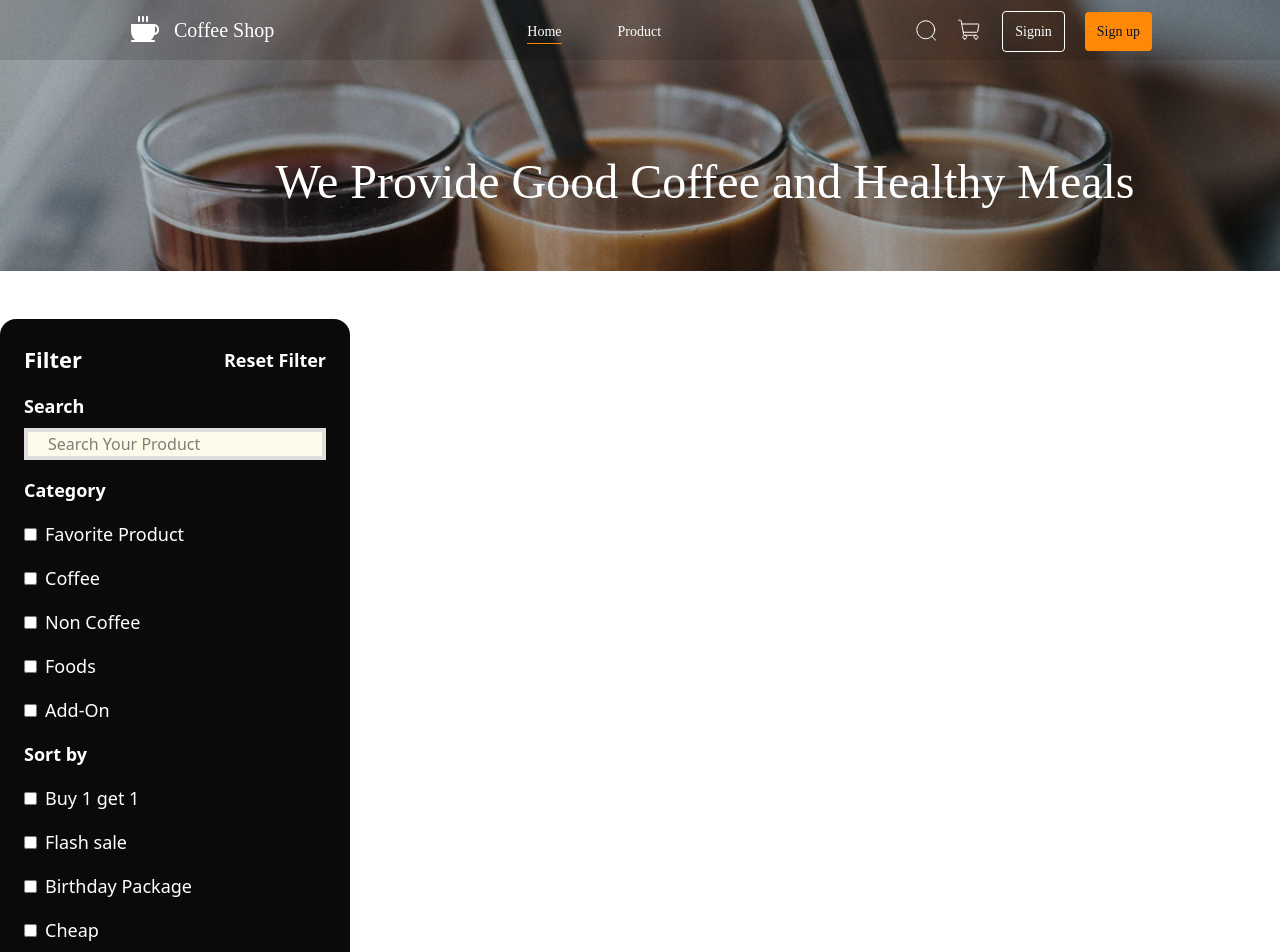
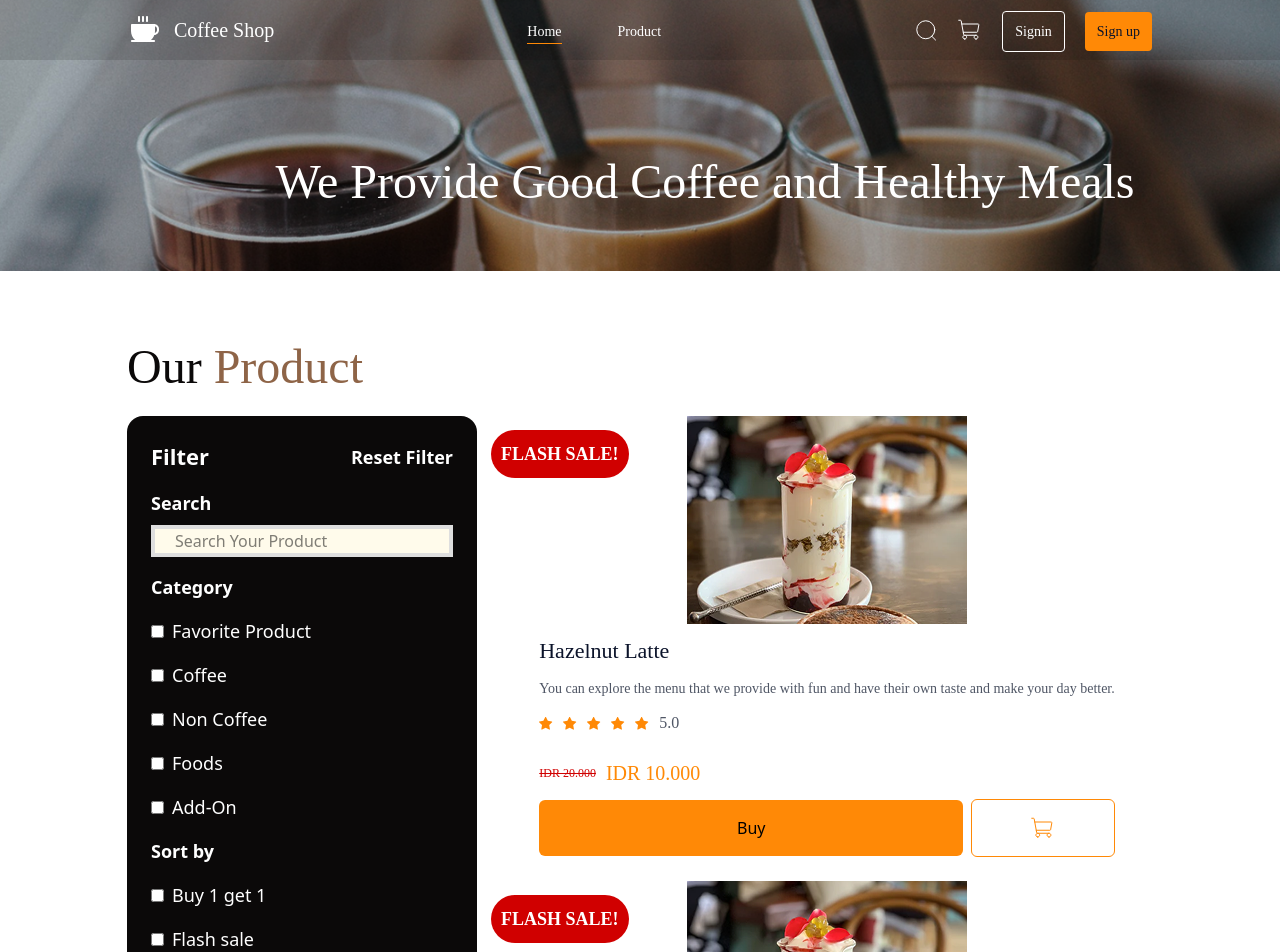
Before and after one commit to adityabastyas/koda-b6-react, a React (Vite) app: page /products in a window 1280 px wide. Shown: the top 952 px of the page. Built offline with nearby package versions, Linux system fonts and the light colour scheme.

Commit message:
feat: add layout grid filter and component product

```diff
--- a/src/pages/Products.jsx
+++ b/src/pages/Products.jsx
@@ -1,6 +1,7 @@
 import React from "react";
 
 import coffeTree from "../assets/img/Rectangle299.png";
+import CartMenu from "../components/CartMenu.jsx";
 
 function Products() {
   return (
@@ -19,7 +20,13 @@ function Products() {
       </section>
 
       <main>
-        <form className='w-[350px] rounded-2xl bg-[#0b0909] p-6 text-white'>
+        <section className='mt-6 ml-[127px] inline-block'>
+          <h2 className="mb-[25px] font-['Plus_Jakarta_Sans'] text-5xl font-medium text-[#0b0909]">
+            Our <span className='text-[#8e6447]'>Product</span>
+          </h2>
+
+          <section className='grid grid-cols-3'>
+            <form className='w-[350px] col-span-1  rounded-2xl bg-[#0b0909] p-6 text-white'>
               <header className='flex items-center justify-between'>
                 <h4 className='text-[22px] font-semibold'>Filter</h4>
                 <button
@@ -43,12 +50,20 @@ function Products() {
                 <h5 className='mb-4 text-lg font-bold'>Category</h5>
 
                 <div className='mb-4 flex items-center gap-2 text-lg'>
-              <input type='checkbox' id='fav' className='accent-[#ff8906]' />
+                  <input
+                    type='checkbox'
+                    id='fav'
+                    className='accent-[#ff8906]'
+                  />
                   <label htmlFor='fav'>Favorite Product</label>
                 </div>
 
                 <div className='mb-4 flex items-center gap-2 text-lg'>
-              <input type='checkbox' id='coffee' className='accent-[#ff8906]' />
+                  <input
+                    type='checkbox'
+                    id='coffee'
+                    className='accent-[#ff8906]'
+                  />
                   <label htmlFor='coffee'>Coffee</label>
                 </div>
 
@@ -62,12 +77,20 @@ function Products() {
                 </div>
 
                 <div className='mb-4 flex items-center gap-2 text-lg'>
-              <input type='checkbox' id='foods' className='accent-[#ff8906]' />
+                  <input
+                    type='checkbox'
+                    id='foods'
+                    className='accent-[#ff8906]'
+                  />
                   <label htmlFor='foods'>Foods</label>
                 </div>
 
                 <div className='mb-4 flex items-center gap-2 text-lg'>
-              <input type='checkbox' id='addon' className='accent-[#ff8906]' />
+                  <input
+                    type='checkbox'
+                    id='addon'
+                    className='accent-[#ff8906]'
+                  />
                   <label htmlFor='addon'>Add-On</label>
                 </div>
               </section>
@@ -103,7 +126,11 @@ function Products() {
                 </div>
 
                 <div className='mb-4 flex items-center gap-2 text-lg'>
-              <input type='checkbox' id='cheap' className='accent-[#ff8906]' />
+                  <input
+                    type='checkbox'
+                    id='cheap'
+                    className='accent-[#ff8906]'
+                  />
                   <label htmlFor='cheap'>Cheap</label>
                 </div>
               </section>
@@ -132,6 +159,28 @@ function Products() {
                 Apply Filter
               </button>
             </form>
+            <section className='col-span-2'>
+              <CartMenu
+                image='src/assets/img/image-27.png'
+                title='Hazelnut Latte'
+                description='You can explore the menu that we provide with fun and have their own taste and make your day better.'
+                rating={5}
+                oldPrice='IDR 20.000'
+                price='IDR 10.000'
+                showFlashSale={true}
+              />
+              <CartMenu
+                image='src/assets/img/image-27.png'
+                title='Hazelnut Latte'
+                description='You can explore the menu that we provide with fun and have their own taste and make your day better.'
+                rating={5}
+                oldPrice='IDR 20.000'
+                price='IDR 10.000'
+                showFlashSale={true}
+              />
+            </section>
+          </section>
+        </section>
       </main>
     </>
   );
```
Lines whose indentation alone changed are shown as unchanged.
